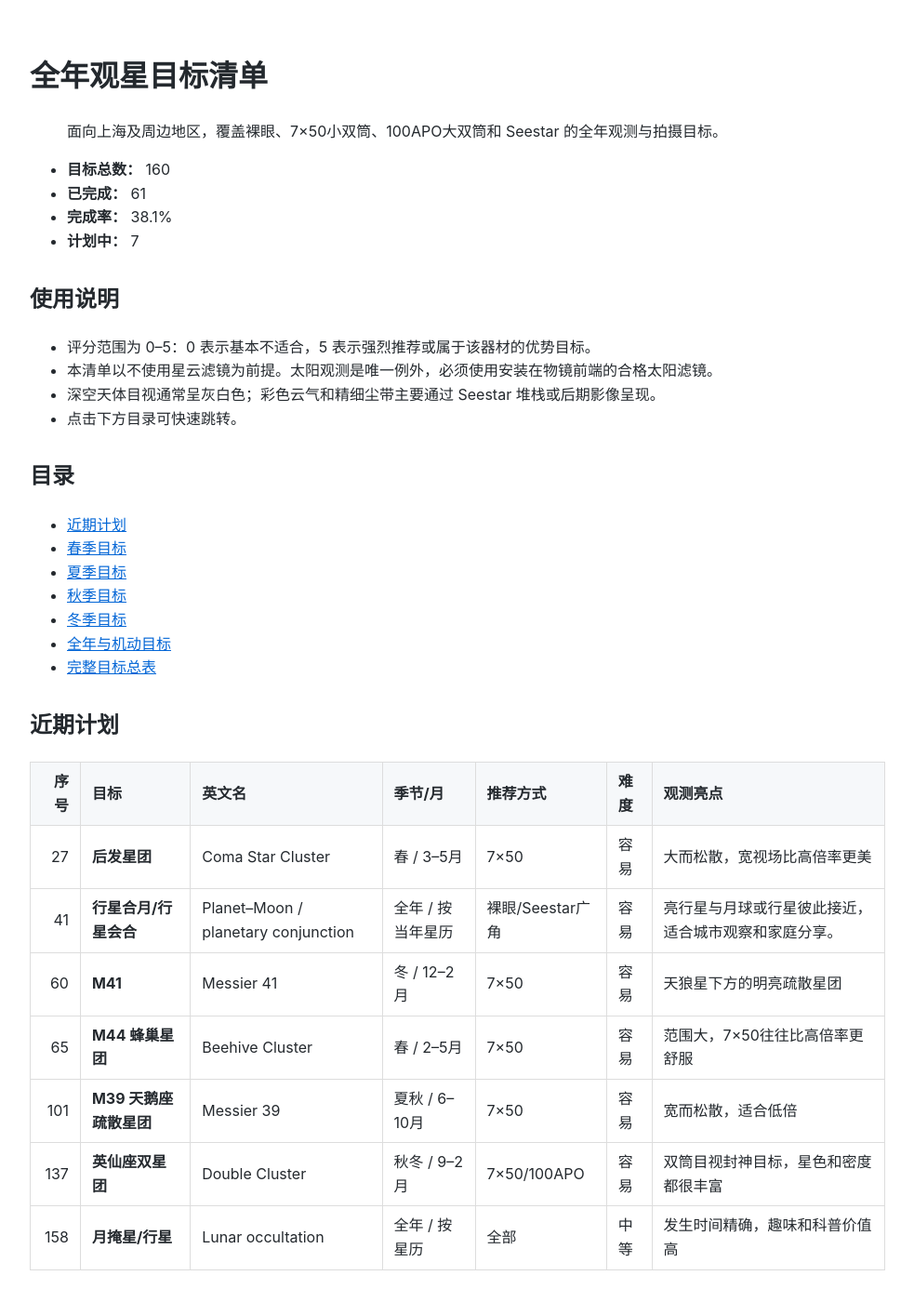
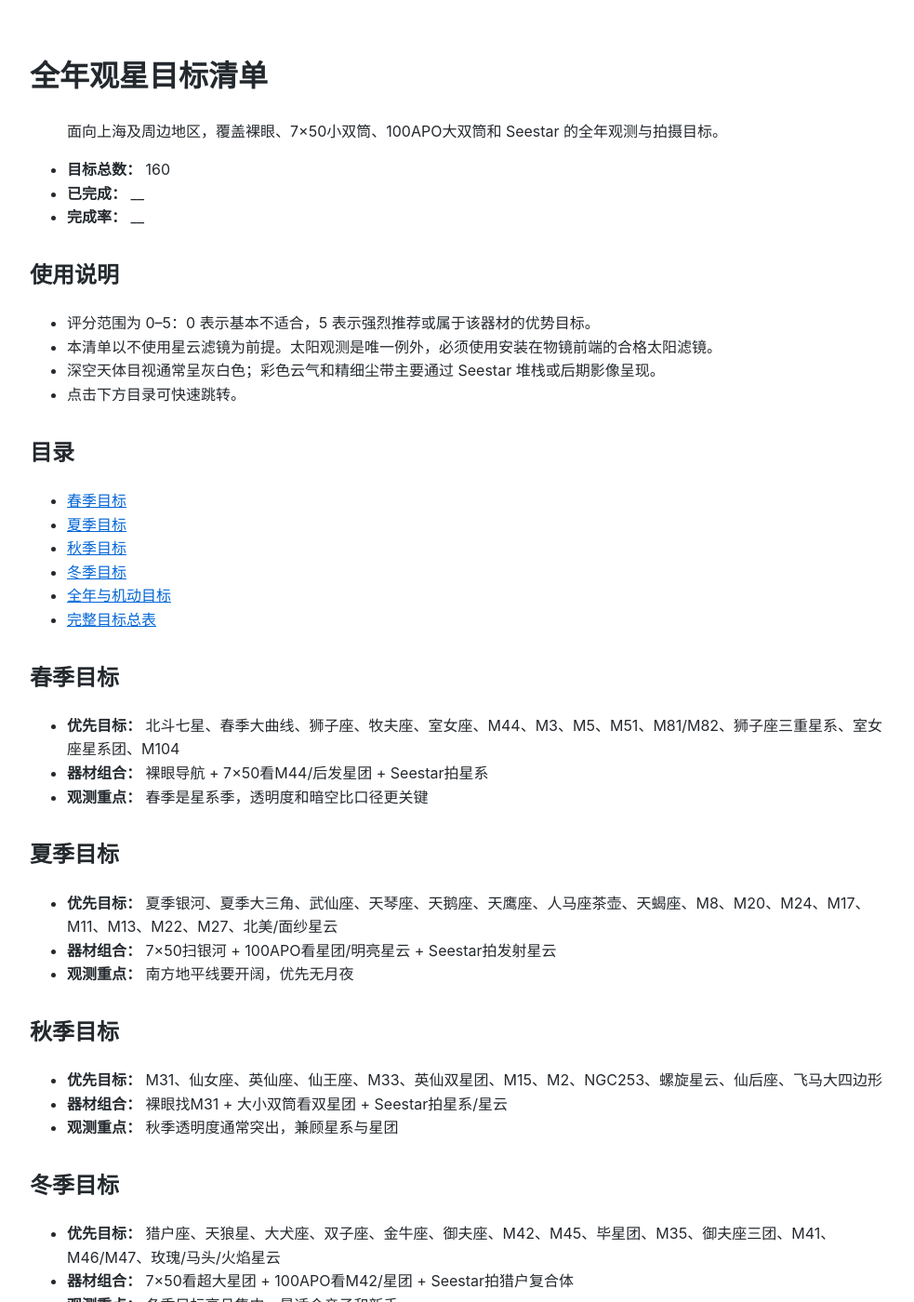
Before and after one commit to dadongshangu/nightwatch, a Jekyll site: the page built from goals.md, in a window 1280 px wide and 1400 px high. Shown: the whole window at 93% size, without its empty margins (148-1131 px from the left). Built offline with Jekyll 4.4.1, drawn with Linux system fonts in a browser that asks for light colours; some of the changed text lies outside the part shown.

Commit message:
Update and rename 全年观星目标清单.md to goals.md

```diff
--- a/全年观星目标清单.md
+++ b/goals.md
@@ -8,9 +8,8 @@ description:  面向上海及周边地区，覆盖裸眼、7×50小双筒、100A
 > 面向上海及周边地区，覆盖裸眼、7×50小双筒、100APO大双筒和 Seestar 的全年观测与拍摄目标。
 
 - **目标总数：** 160
-- **已完成：** 61
-- **完成率：** 38.1%
-- **计划中：** 7
+- **已完成：** __
+- **完成率：** __
 
 ## 使用说明
 
@@ -21,25 +20,12 @@ description:  面向上海及周边地区，覆盖裸眼、7×50小双筒、100A
 
 ## 目录
 
-- [近期计划](#近期计划)
 - [春季目标](#春季目标)
 - [夏季目标](#夏季目标)
 - [秋季目标](#秋季目标)
 - [冬季目标](#冬季目标)
 - [全年与机动目标](#全年与机动目标)
 - [完整目标总表](#完整目标总表)
-
-## 近期计划
-
-| 序号 | 目标 | 英文名 | 季节/月 | 推荐方式 | 难度 | 观测亮点 |
-|---:|---|---|---|---|---|---|
-| 27 | **后发星团** | Coma Star Cluster | 春 / 3–5月 | 7×50 | 容易 | 大而松散，宽视场比高倍率更美 |
-| 41 | **行星合月/行星会合** | Planet–Moon / planetary conjunction | 全年 / 按当年星历 | 裸眼/Seestar广角 | 容易 | 亮行星与月球或行星彼此接近，适合城市观察和家庭分享。 |
-| 60 | **M41** | Messier 41 | 冬 / 12–2月 | 7×50 | 容易 | 天狼星下方的明亮疏散星团 |
-| 65 | **M44 蜂巢星团** | Beehive Cluster | 春 / 2–5月 | 7×50 | 容易 | 范围大，7×50往往比高倍率更舒服 |
-| 101 | **M39 天鹅座疏散星团** | Messier 39 | 夏秋 / 6–10月 | 7×50 | 容易 | 宽而松散，适合低倍 |
-| 137 | **英仙座双星团** | Double Cluster | 秋冬 / 9–2月 | 7×50/100APO | 容易 | 双筒目视封神目标，星色和密度都很丰富 |
-| 158 | **月掩星/行星** | Lunar occultation | 全年 / 按星历 | 全部 | 中等 | 发生时间精确，趣味和科普价值高 |
 
 ## 春季目标
 
```
Also changed, not shown: other parts of goals.md (+7 -7 lines).
